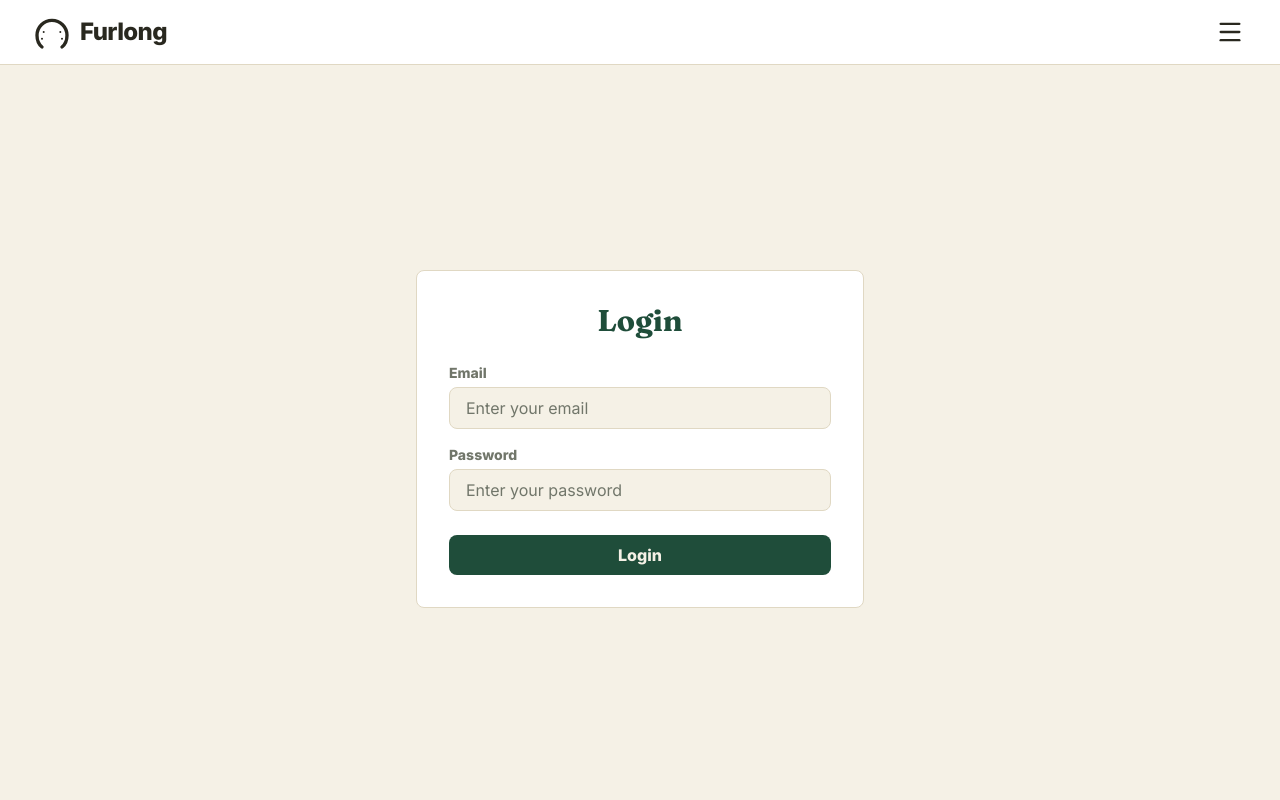
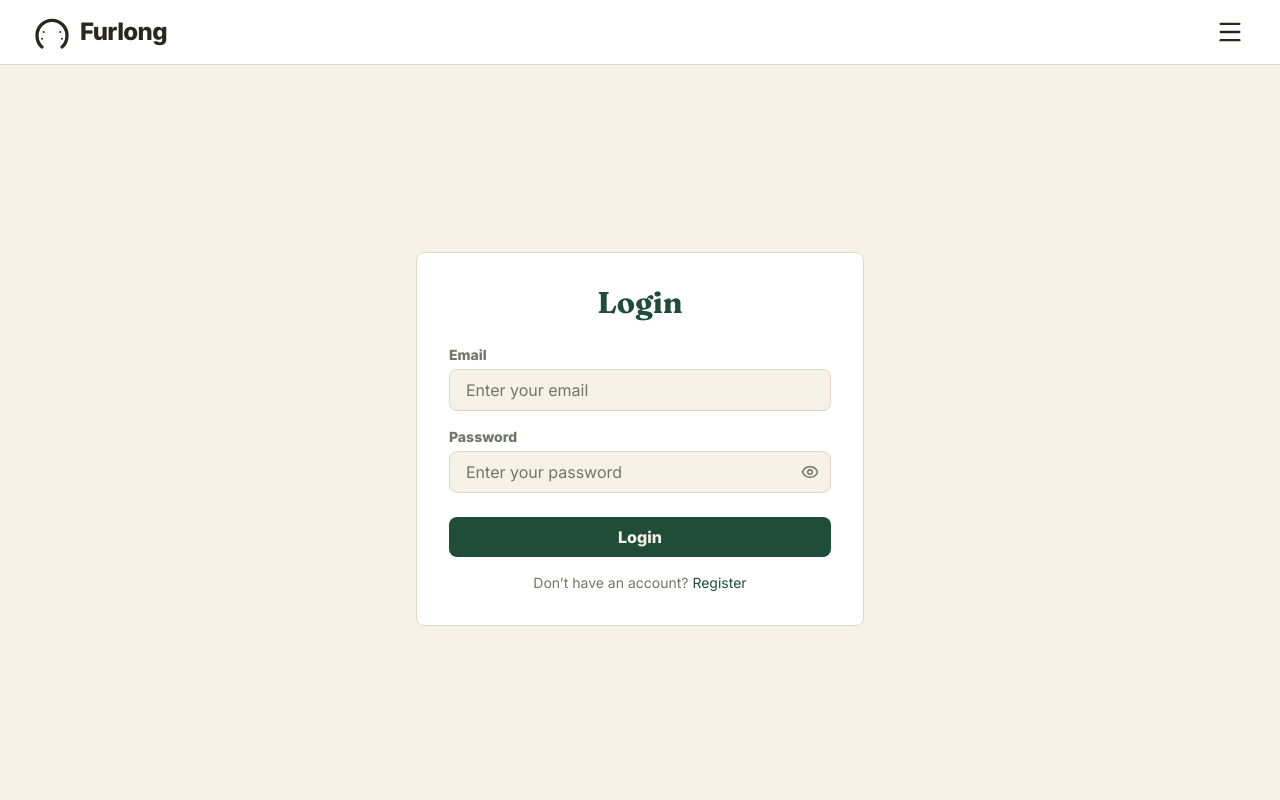
Before and after one commit to Re-Brain/react-refresh-I, a React (Vite) app: page /login in a window 1280 px wide. Shown: the top 800 px of the page. Built offline with nearby package versions, Linux system fonts and the light colour scheme; no server answers.

Commit message:
Cross-link Login/Register pages, add password toggle to Login
Login now has a "Don't have an account? Register" link (and vice
versa), and the password field gets the same show/hide eye toggle
already used on the register forms.

```diff
--- a/src/modules/auth/pages/LoginPage.tsx
+++ b/src/modules/auth/pages/LoginPage.tsx
@@ -1,5 +1,6 @@
 import { useState } from 'react'
 import { Link, useNavigate, useLocation } from 'react-router-dom'
+import { Eye, EyeOff } from 'lucide-react'
 import { login, getMe, ApiError } from '../api'
 import { useAuth } from '../context/useAuth'
 import { useRetryCountdown, formatCountdown } from '../../../hooks/useRetryCountdown'
@@ -31,6 +32,7 @@ function LoginPage() {
   // State for email, password, and error message
   const [email, setEmail] = useState('')
   const [password, setPassword] = useState('')
+  const [showPassword, setShowPassword] = useState(false)
   const [error, setError] = useState('')
 
   // Set when the backend rejects login with 403 (email not verified yet), so
@@ -105,13 +107,23 @@ function LoginPage() {
           {/* Password input field */}
           <div className="flex flex-col gap-1">
             <label className="text-sm font-bold text-brand-muted">Password</label>
-            <input
-              type="password"
-              placeholder="Enter your password"
-              value={password}
-              onChange={e => setPassword(e.target.value)}
-              className="bg-brand-bg border border-brand-border rounded-lg px-4 py-2 text-brand-text placeholder:text-brand-muted focus:outline-none focus:border-brand-gold transition"
-            />
+            <div className="relative">
+              <input
+                type={showPassword ? 'text' : 'password'}
+                placeholder="Enter your password"
+                value={password}
+                onChange={e => setPassword(e.target.value)}
+                className="bg-brand-bg border border-brand-border rounded-lg w-full px-4 py-2 pr-10 text-brand-text placeholder:text-brand-muted focus:outline-none focus:border-brand-gold transition"
+              />
+              <button
+                type="button"
+                onClick={() => setShowPassword(v => !v)}
+                aria-label={showPassword ? 'Hide password' : 'Show password'}
+                className="absolute right-3 top-1/2 -translate-y-1/2 text-brand-muted hover:text-brand-text"
+              >
+                {showPassword ? <EyeOff size={18} /> : <Eye size={18} />}
+              </button>
+            </div>
           </div>
           {/* Display error message if login fails */}
           {error && (
@@ -138,6 +150,14 @@ function LoginPage() {
           </button>
 
         </form>
+
+        {/* Link to registration page */}
+        <p className="text-center text-brand-muted text-sm mt-4">
+          Don&rsquo;t have an account?{' '}
+          <Link to="/register" className="text-brand-gold hover:underline">
+            Register
+          </Link>
+        </p>
       </div>
     </div>
   )
--- a/src/modules/auth/pages/RegisterPage.tsx
+++ b/src/modules/auth/pages/RegisterPage.tsx
@@ -1,4 +1,4 @@
-import { useNavigate } from 'react-router-dom'
+import { Link, useNavigate } from 'react-router-dom'
 
 function RegisterPage() {
 
@@ -37,6 +37,14 @@ function RegisterPage() {
           </button>
 
         </div>
+
+        {/* Link to login page */}
+        <p className="text-center text-brand-muted text-sm mt-6">
+          Already have an account?{' '}
+          <Link to="/login" className="text-brand-gold hover:underline">
+            Login
+          </Link>
+        </p>
       </div>
     </div>
   )
```
